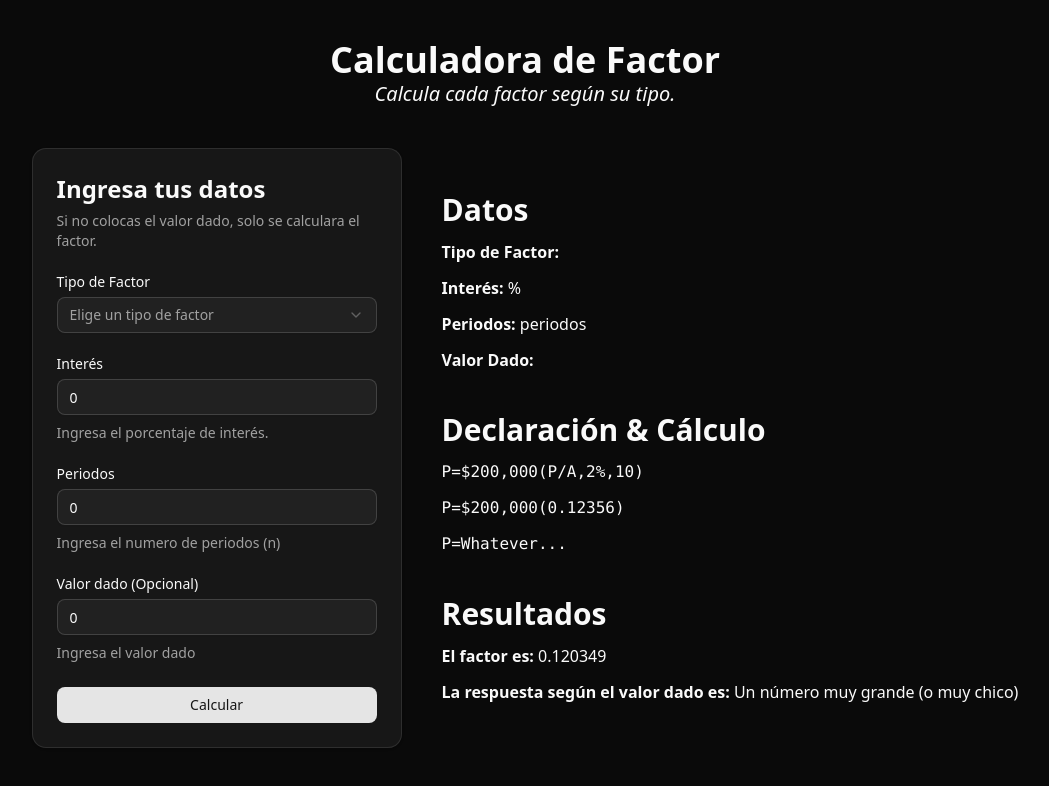
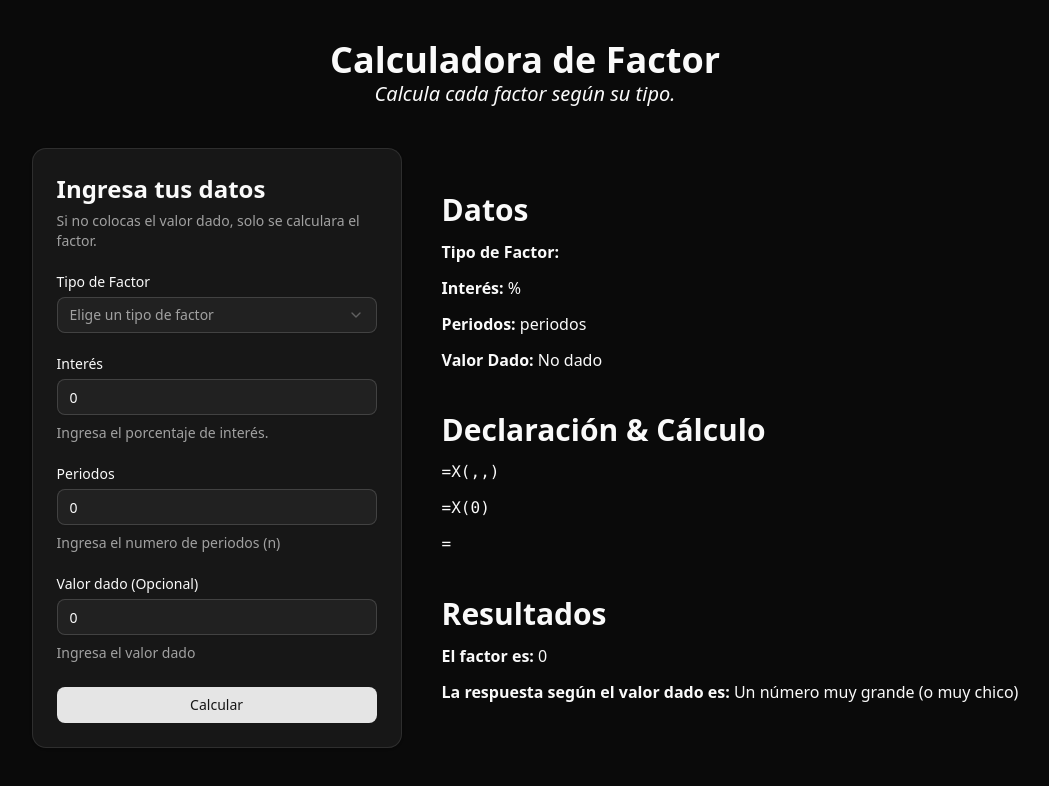
Before and after one commit to frjr17/ig-calcular-factor, a React (Vite) app: page / in a window 1280 px wide. Shown: the top 786 px of the page, without its empty margins (115-1164 px from the left). Built offline with nearby package versions, Linux system fonts and the light colour scheme.

Commit message:
♻️ refactor: parsing in results to show a perfect look and feel

```diff
--- a/src/App.tsx
+++ b/src/App.tsx
@@ -1,4 +1,4 @@
-import { useState } from "react";
+import { useEffect, useState } from "react";
 import "./App.css";
 import FactorForm from "./components/FactorForm";
 import { ThemeProvider } from "./components/theme-provider";
@@ -10,13 +10,33 @@ import {
   CardTitle,
 } from "./components/ui/card";
 import type { FormSchema } from "./lib/forms";
+import { functionsPerFactor } from "./lib/functions";
 
 function App() {
   const [data, setData] = useState<Partial<FormSchema>>({});
+  const [factor, setFactor] = useState<number | string>(0);
+  const [result, setResult] = useState<number | string>();
 
   const handleSubmit = (newData: FormSchema) => {
     setData(newData);
   };
+
+  useEffect(() => {
+    if (data.type) {
+      const interest = data.interest! / 100;
+      const newFactor = functionsPerFactor[data.type!](
+        interest!,
+        data.periods!
+      );
+
+      setFactor(newFactor.toFixed(4));
+      if (data.given) {
+        setResult((newFactor * data.given).toFixed(2));
+      } else {
+        setResult("Para saber el resultado final, debe saber el valor dado");
+      }
+    }
+  }, [data]);
 
   return (
     <ThemeProvider defaultTheme="dark" storageKey="vite-ui-theme">
@@ -59,30 +79,34 @@ function App() {
             </div>
             <div className="">
               <strong>Valor Dado: </strong>
-              <span>{data.given}</span>
+              <span>{data.given || "No dado"}</span>
             </div>
           </section>
           <section className="my-5 space-y-3">
             <h1 className="text-3xl font-bold">Declaración & Cálculo</h1>
             <code className="space-y-3">
               <div>
-                P=$200,000(P/A,2%,10) <br />
+                {data.type?.split(" ")[0]}={data.given || "X"}(
+                {data.type?.split("(")[1]?.replace(")", "")},{data.interest},
+                {data.periods}) <br />
               </div>
               <div>
-                P=$200,000(0.12356) <br />
+                {data.type?.split(" ")[0]}={data.given || "X"}({factor}) <br />
               </div>
-              <div>P=Whatever...</div>
+              <div>
+                {data.type?.split(" ")[0]}={result}
+              </div>
             </code>
           </section>
           <section className="my-5 space-y-3">
             <h1 className="text-3xl font-bold">Resultados</h1>
             <div className="">
               <strong>El factor es: </strong>
-              <span>0.120349</span>
+              <span>{factor}</span>
             </div>
             <div className="">
               <strong>La respuesta según el valor dado es: </strong>
-              <span>Un número muy grande (o muy chico)</span>
+              <span>{result || "Un número muy grande (o muy chico)"}</span>
             </div>
           </section>
         </div>
--- a/src/lib/functions.ts
+++ b/src/lib/functions.ts
@@ -15,6 +15,8 @@ export function factorAGivenF(interest: number, n: number) {
 export function factorFGivenA(interest: number, n: number) {
   return (Math.pow(1 + interest, n) - 1) / interest;
 }
+
+console.log(factorFGivenA(0.12,7))
 
 export function factorFGivenP(interest: number, n: number) {
   return Math.pow(1 + interest, n);
```
